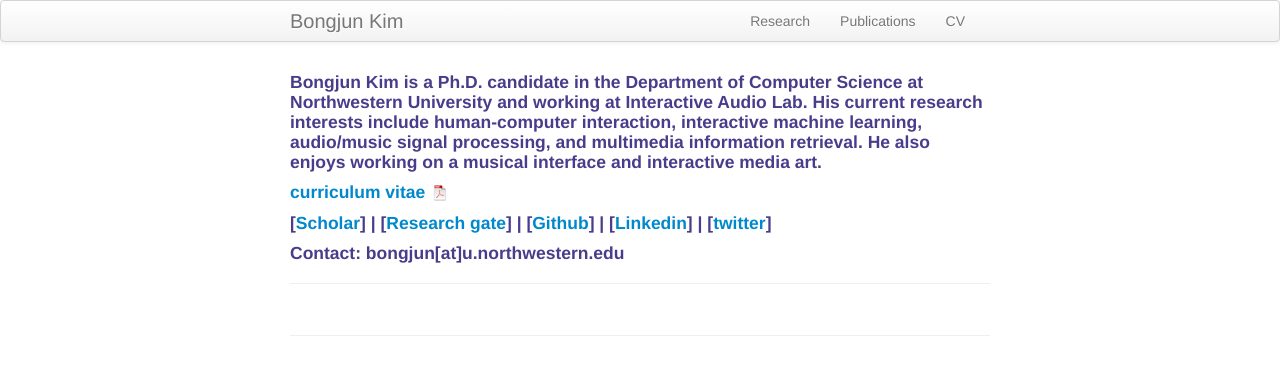
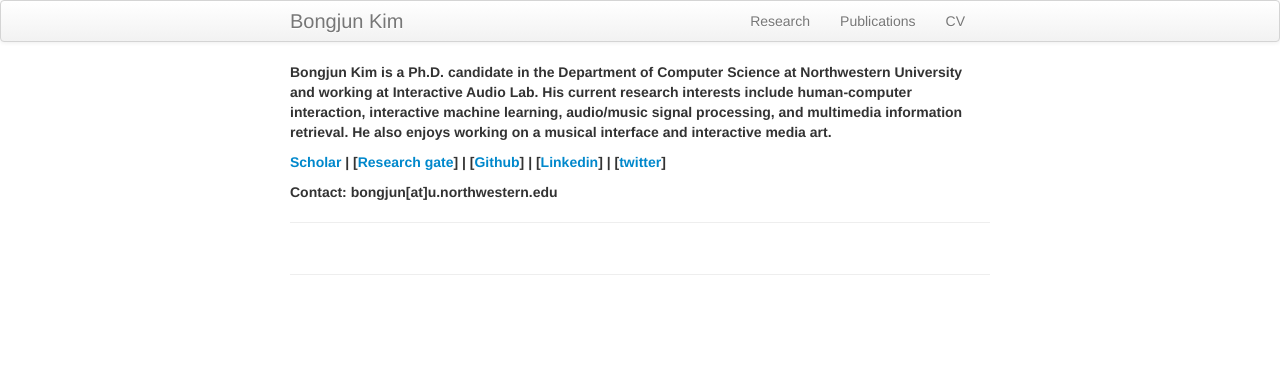
Before and after one commit to bongjun/bongjun.github.io, a Jekyll site: the page built from index.md, in a window 1280 px wide. Shown: the top 375 px of the page. Built offline with Jekyll 4.4.1, drawn with Linux system fonts in a browser that asks for light colours; part of the change alters nothing that is shown.

Commit message:
fix the main

```diff
--- a/index.md
+++ b/index.md
@@ -5,13 +5,13 @@ description: Bongjun Kim is a PhD candidate at Northwestern University.
 keywords: Machine learning, Audio, Human-Computer Interaction
 ---
 
-#### Bongjun Kim is a Ph.D. candidate in the Department of Computer Science at Northwestern University and working at Interactive Audio Lab. His current research interests include human-computer interaction, interactive machine learning, audio/music signal processing, and multimedia information retrieval. He also enjoys working on a musical interface and interactive media art.
+**Bongjun Kim is a Ph.D. candidate in the Department of Computer Science at Northwestern University and working at Interactive Audio Lab. His current research interests include human-computer interaction, interactive machine learning, audio/music signal processing, and multimedia information retrieval. He also enjoys working on a musical interface and interactive media art.**
 
-#### [curriculum vitae ![CV as pdf]({{ BASE_PATH }}/pages/icons16/pdf-icon.png)]({{ BASE_PATH }}/assets/CV.pdf)<br/>
+<!-- [curriculum vitae ![CV as pdf]({{ BASE_PATH }}/pages/icons16/pdf-icon.png)]({{ BASE_PATH }}/assets/CV.pdf)<br/>
+ -->
+**[Scholar](https://scholar.google.com/citations?user=s5RiD14AAAAJ&hl=en&oi=ao) | [[Research gate](https://www.researchgate.net/profile/Bongjun_Kim3)] | [[Github](https://github.com/bongjun)] | [[Linkedin](https://www.linkedin.com/in/bongjun-kim-3594334b/)] | [[twitter](https://twitter.com/iambongjun)]**
 
-#### [[Scholar](https://scholar.google.com/citations?user=s5RiD14AAAAJ&hl=en&oi=ao)] | [[Research gate](https://www.researchgate.net/profile/Bongjun_Kim3)] | [[Github](https://github.com/bongjun)] | [[Linkedin](https://www.linkedin.com/in/bongjun-kim-3594334b/)] | [[twitter](https://twitter.com/iambongjun)]
-
-#### Contact: bongjun[at]u.northwestern.edu
+**Contact: bongjun[at]u.northwestern.edu**
 
 ---
 
```
